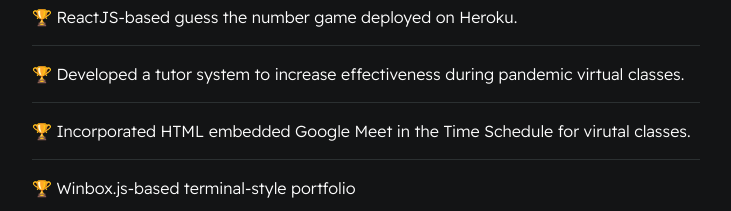
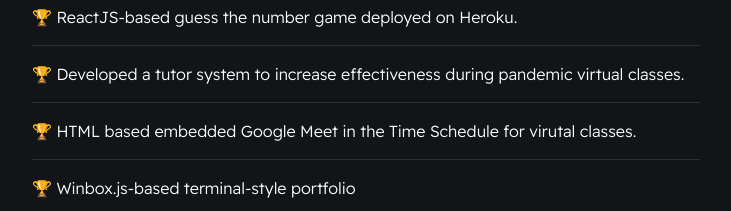
Before and after one commit to Nithish03/Digital-Resume, a plain HTML site: page index.html in a window 1280 px wide. Shown: the part 1700-1911 px from the top of the page, without its empty margins (274-1005 px from the left). Drawn offline with Linux system fonts and the light colour scheme.

Commit message:
Update index.html

```diff
--- a/index.html
+++ b/index.html
@@ -99,7 +99,7 @@
                 </div>
 
                 <div class="card--project">
-                    <a href="https://iv-cse-7th-sem-schedule.herokuapp.com/" ><span>🏆 </span>Incorporated HTML embedded Google Meet in the Time Schedule for virutal classes.</a>
+                    <a href="https://iv-cse-7th-sem-schedule.herokuapp.com/" ><span>🏆 </span>HTML based embedded Google Meet in the Time Schedule for virutal classes.</a>
                 </div>
 
                 <div class="card--project">
```
